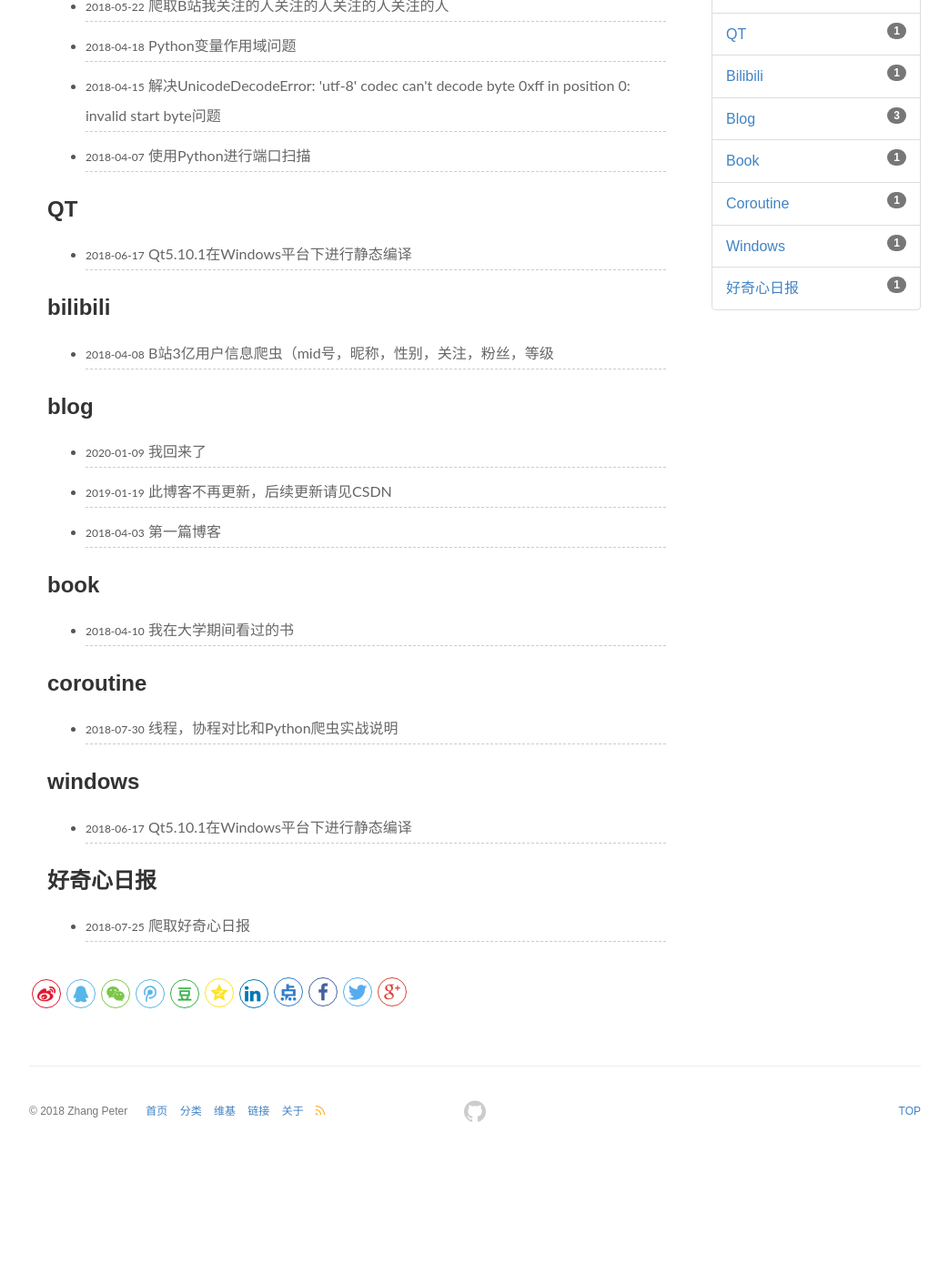
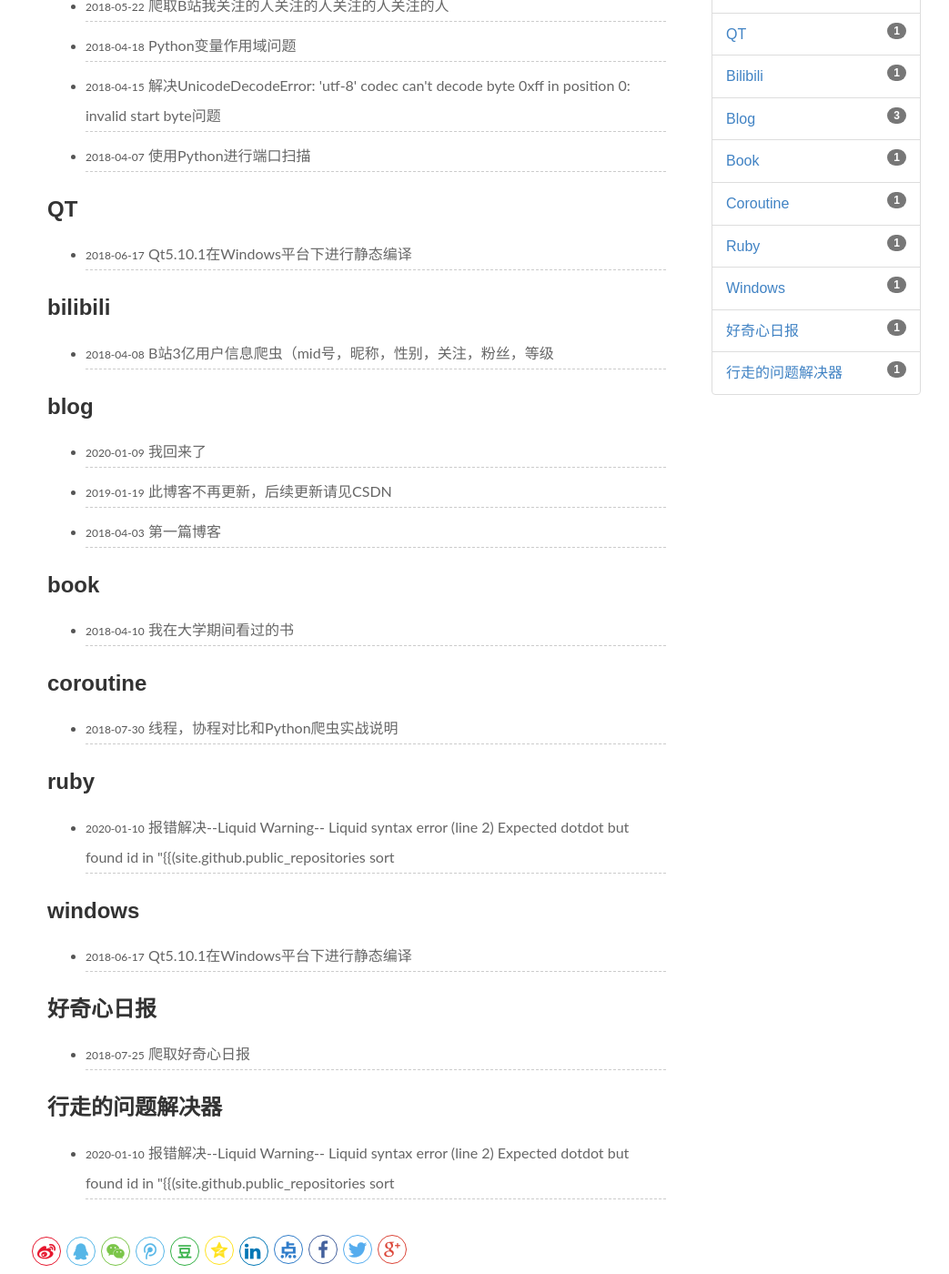
Before and after one commit to last2win/blog-cdn, a Jekyll site: the page built from pages/categories.md, in a window 1280 px wide and 1400 px high, scrolled down 367 px. Shown: the whole window at 91% size, without its empty margins (118-1161 px from the left). Built offline with Jekyll 4.4.1, drawn with Linux system fonts in a browser that asks for light colours; before the commit the page ends 1637 px from its top, so only the background shows below that.

Commit message:
2020-1-10 fix bug

````diff
--- a/_posts/2020-1-10-blog.md
+++ b/_posts/2020-1-10-blog.md
@@ -1,25 +1,31 @@
 ---
 layout: post
-title: 报错解决：Liquid Warning: Liquid syntax error (line 2): Expected dotdot but found id in "{{(site.github.p
+title: 报错解决--Liquid Warning-- Liquid syntax error (line 2) Expected dotdot but found id in "{{(site.github.public_repositories sort
 categories: [ruby, 行走的问题解决器]
 description: GitHub Pages博客-- Jekyll 报错解决
 keywords: Liquid,
 ---
 在使用GitHub Pages博客-- Jekyll搭建了自己的博客：`https://zhang0peter.com/`后，遇到了报错：
+{% raw %}
 ```js
     Liquid Warning: Liquid syntax error (line 2): Expected dotdot but found id in "{{(site.github.public_repositories sort: 'stargazers_count') reverse }}" in pages/open-source.md
     Liquid Warning: Liquid syntax error (line 35): Expected end_of_string but found id in "{{ repo.updated_at date: '%Y-%m-%d' }}" in pages/open-source.md
 ```
+{% endraw %}
 这是因为2年过去了，我用的旧的模板有问题，修改代码即可。
 原代码：
+{% raw %}
 ```js
 {% if site.github.public_repositories != null %}
 {% assign sorted_repos = (site.github.public_repositories    sort: 'stargazers_count'  )reverse %}
 <time datetime="{{ repo.updated_at }}">{{ repo.updated_at    date: '%Y-%m-%d' }}</time>
 ```
+{% endraw %}
 修改后的代码：
+{% raw %}
 ```js
 {% if site.github.public_repositories != null %}
 {% assign sorted_repos = site.github.public_repositories  |  sort: 'stargazers_count'|    reverse %}
 <time datetime="{{ repo.updated_at }}">{{ repo.updated_at |   date: '%Y-%m-%d' }}</time>
 ```
+{% endraw %}
````
Also changed, not shown: _posts/template.md (+4 -0 lines).
